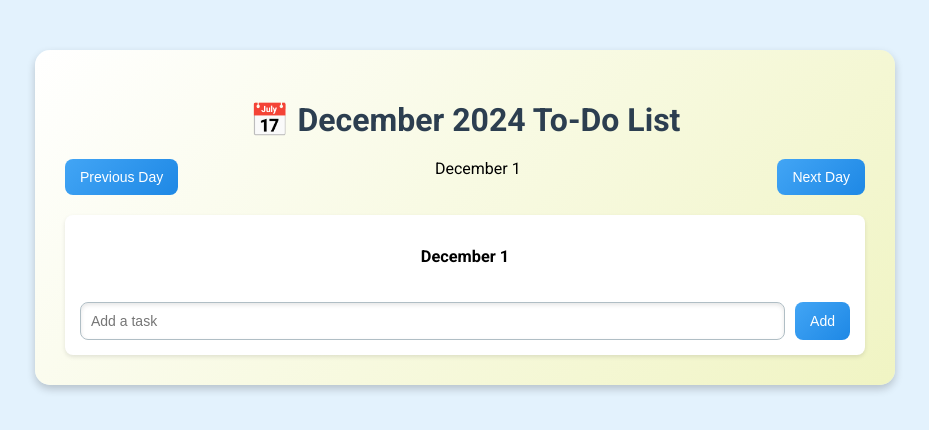
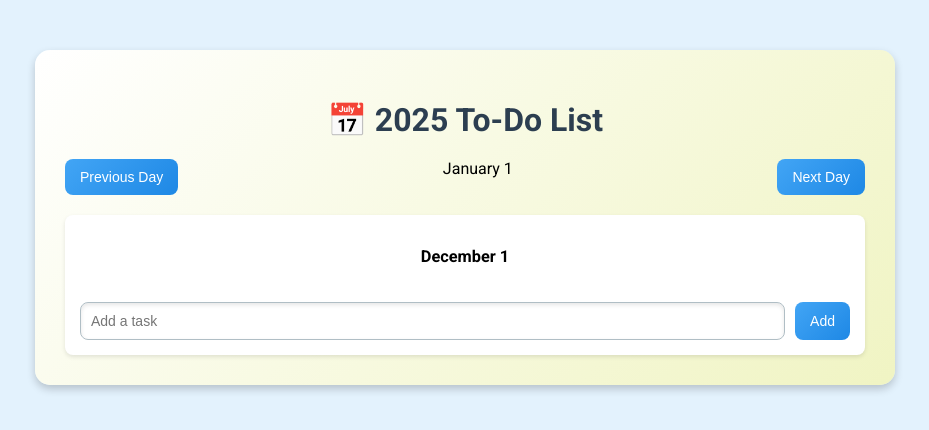
Before and after one commit to Bhumur/Todo-by-gpt, a plain HTML site: page index.html in a window 1280 px wide. Shown: the whole page, without its empty margins (175-1104 px from the left). Drawn offline with Linux system fonts and the light colour scheme.

Commit message:
Update index.html

```diff
--- a/index.html
+++ b/index.html
@@ -3,19 +3,19 @@
 <head>
     <meta charset="UTF-8">
     <meta name="viewport" content="width=device-width, initial-scale=1.0">
-    <title>December 2024 To-Do List</title>
+    <title>2025 To-Do List</title>
     <link rel="stylesheet" href="styles.css">
 </head>
 <body>
     <div class="container">
-        <h1>📅 December 2024 To-Do List</h1>
+        <h1>📅 2025 To-Do List</h1>
         <div class="navigation">
             <button id="prev-day">Previous Day</button>
-            <span id="current-day">December 1</span>
+            <span id="current-day">January 1</span>
             <button id="next-day">Next Day</button>
         </div>
         <div class="day" id="day-view">
-            <h3>December 1</h3>
+            <h3>January 1</h3>
             <div class="tasks">
                 <ul></ul>
             </div>
```
